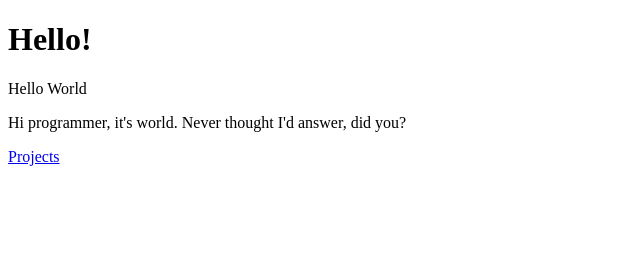
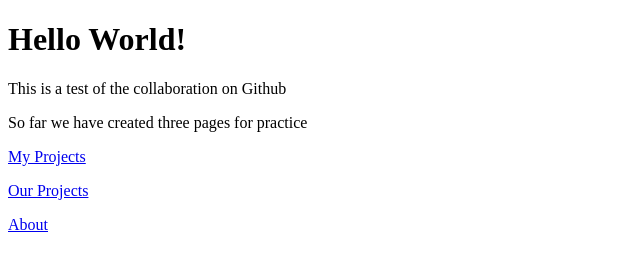
Before and after one commit to jruedas3/collab-test, a plain HTML site: page index.html in a window 1280 px wide. Shown: the whole page, without its empty margins (0-640 px from the left). Drawn offline with Linux system fonts and the light colour scheme.

Commit message:
Improve Index Page

```diff
--- a/index.html
+++ b/index.html
@@ -4,9 +4,11 @@
 	<title>Hello World</title>
 </head>
 <body>
-<h1>Hello!</h1>
-<p>Hello World</p>
-<p>Hi programmer, it's world. Never thought I'd answer, did you?</p>
-<a href="projects.html" alt="My projects">Projects</a>
+<h1>Hello World!</h1>
+<p>This is a test of the collaboration on Github</p>
+<p>So far we have created three pages for practice</p>
+<p><a href="projects.html" alt="My projects">My Projects</a></p>
+<p><a href="our_projects.html" alt="Our projects">Our Projects</a></p>
+<p><a href="about.html" alt="About us">About</a></p>
 </body>
 </html>
```
